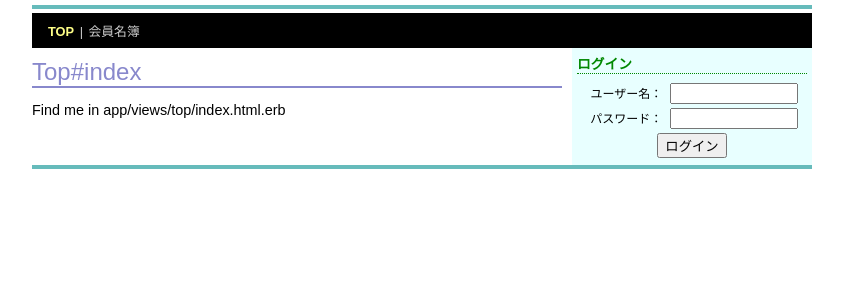
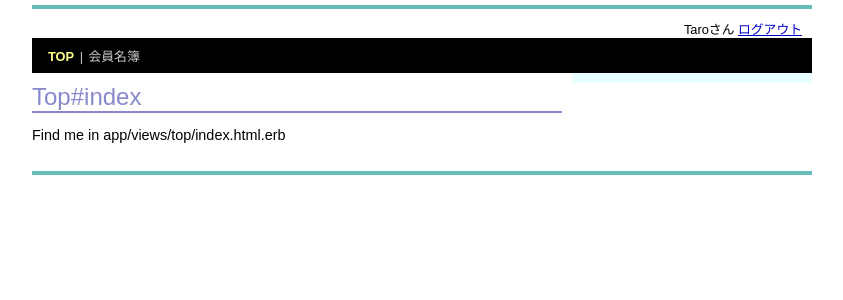
Before and after one commit to tarotrot/notteku, a Rails app: page / in a window 1280 px wide. Shown: the top 300 px of the page, without its empty margins (218-1061 px from the left). Run offline with Rails 7, Linux system fonts and the light colour scheme; a user stored in the database is signed in.

Commit message:
ログイン機能

```diff
--- /dev/null
+++ b/app/assets/stylesheets/flash.css
@@ -0,0 +1,6 @@
+/* フラッシュ */
+p.notice {
+  border: 1px solid blue;
+  padding: 3px;
+  background-color: #ccf;
+}
--- /dev/null
+++ b/app/assets/stylesheets/header.css
@@ -0,0 +1,13 @@
+header ul.account-menu {
+
+  font-size: 80%;
+  text-align: right;
+  list-style-type: none;
+  margin: 6px 0 0 0;
+  padding: 0;
+}
+
+header ul.account-menu li {
+  display: inline;
+  margin-right: 10px;
+}
--- a/app/controllers/application_controller.rb
+++ b/app/controllers/application_controller.rb
@@ -1,2 +1,6 @@
 class ApplicationController < ActionController::Base
+  private def current_user
+    User.find_by(id: cookies[:user_id]) if cookies[:user_id]
+  end
+  helper_method :current_user
 end
--- a/app/views/shared/_header.html.erb
+++ b/app/views/shared/_header.html.erb
@@ -1,3 +1,11 @@
+<% if current_user %>
+  <ul class="account-menu">
+    <%= current_user.name + "さん" %>
+    <%= menu_link_to "ログアウト", :session,
+          method: :delete, data: { confirm: "ログアウトしますか？" } %>
+  </ul>
+<% end %>
+
 <nav class="menubar">
   <ul>
     <%= menu_link_to "TOP", :root %>
--- a/app/views/shared/_login_form.html.erb
+++ b/app/views/shared/_login_form.html.erb
@@ -1,14 +1,17 @@
 <h2>ログイン</h2>
+<% if flash.alert %><p class="alert"><%= flash.alert %></p><% end %>
+<%= form_tag :session, id: "login-form" do %>
   <form id="login-form">
     <div>
       <label>ユーザー名：</label>
-    <input type="text">
+      <input type="text" name="name">
     </div>
     <div>
       <label>パスワード：</label>
-    <input type="password">
+      <input type="password" name="password">
     </div>
     <div>
       <input type="submit" value="ログイン">
     </div>
   </form>
+<% end %>
--- a/app/views/shared/_sidebar.html.erb
+++ b/app/views/shared/_sidebar.html.erb
@@ -1 +1 @@
-<%= render "shared/login_form" %>
+<%= render "shared/login_form" unless current_user%>
--- a/config/routes.rb
+++ b/config/routes.rb
@@ -2,4 +2,6 @@ Rails.application.routes.draw do
   root "top#index"
 
   resources :users
+
+  resource :session, only: [:create, :destroy]
 end
```
Also changed, not shown: app/controllers/sessions_controller.rb (added, +17 -0 lines). Lines whose indentation alone changed are shown as unchanged.
